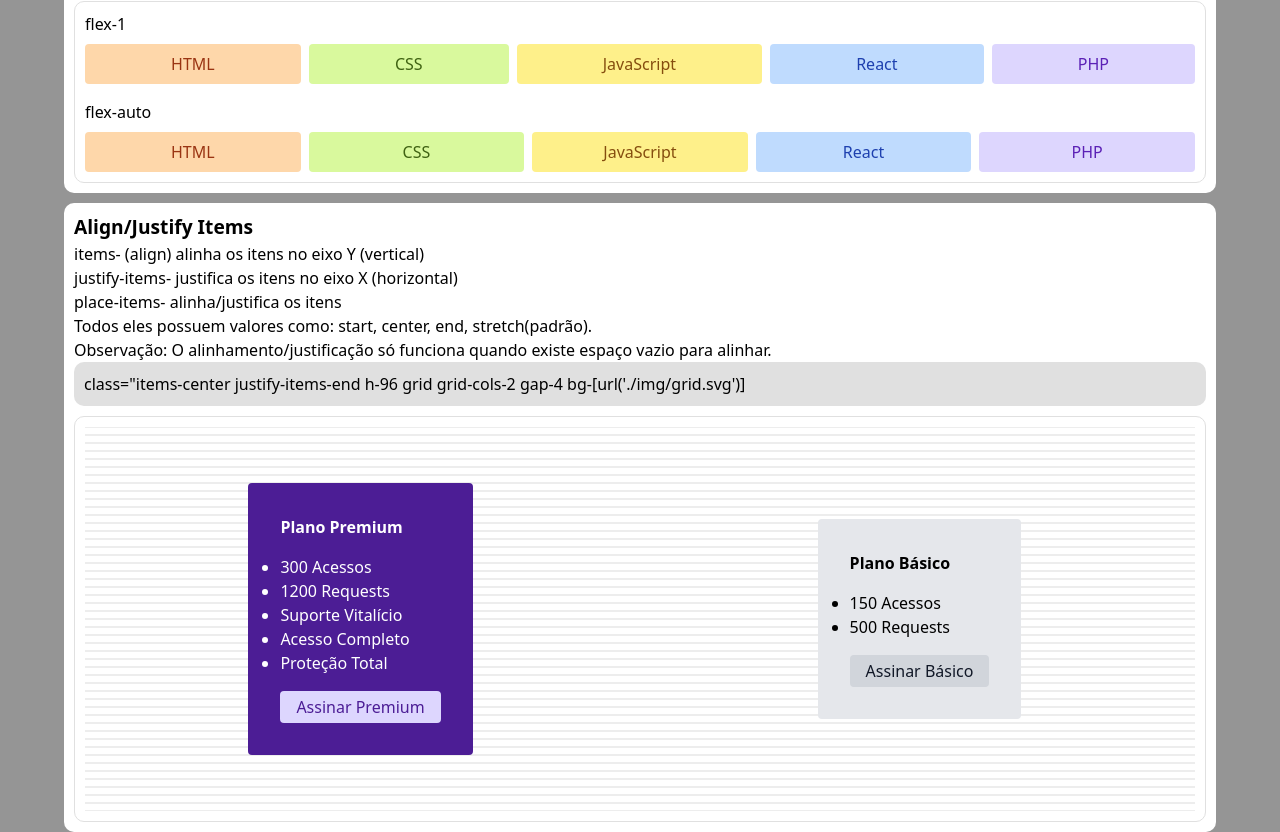
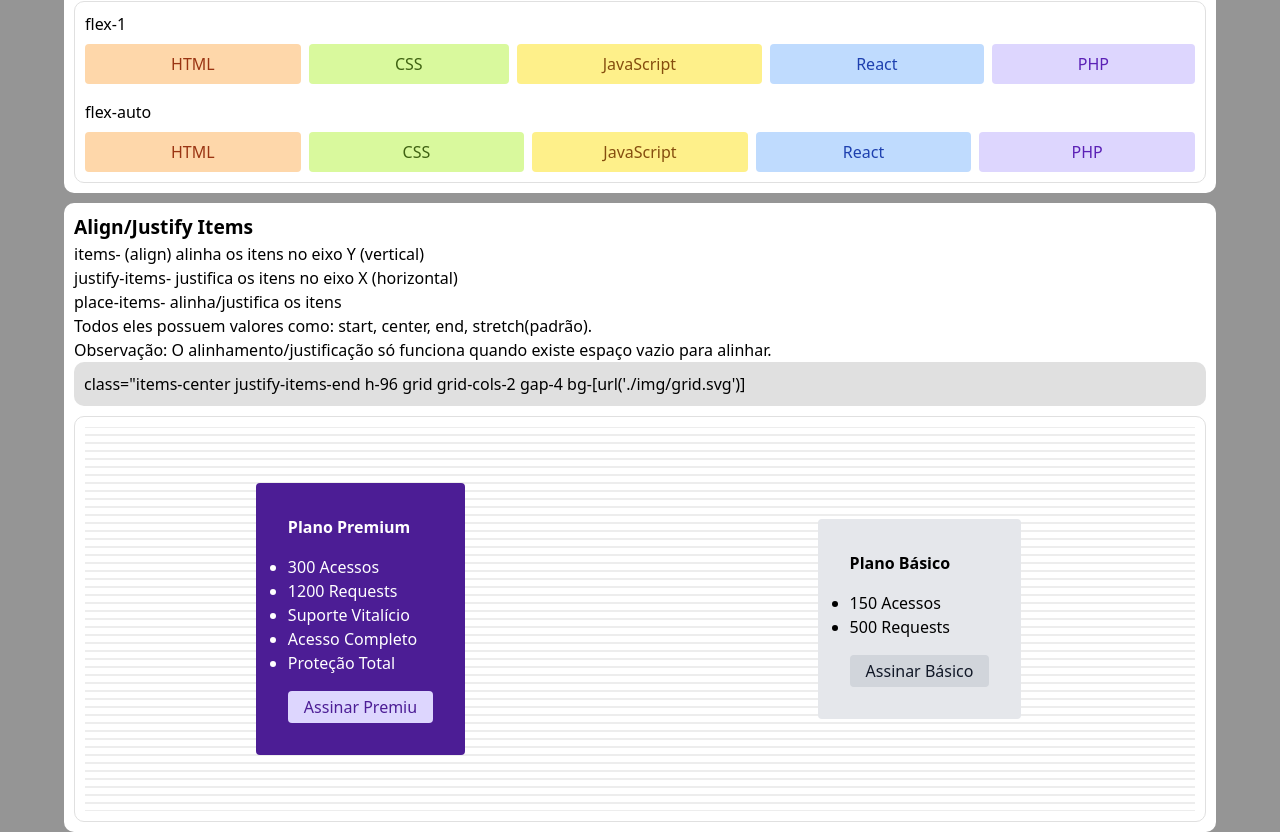
Before and after one commit to felipemendesvidal/TAILWIND-CSS-, a website: page src/index.html in a window 1280 px wide. Shown: the part 7441-8273 px from the top of the page. Drawn offline with Linux system fonts and the light colour scheme.

Commit message:
09-01-25

```diff
--- a/src/index.html
+++ b/src/index.html
@@ -669,7 +669,7 @@
             <button
               class="bg-violet-200 text-violet-900 py-1 px-4 rounded mt-4"
             >
-              Assinar Premium
+              Assinar Premiu
             </button>
           </div>
           <div class="bg-gray-200 p-8 rounded">
```
